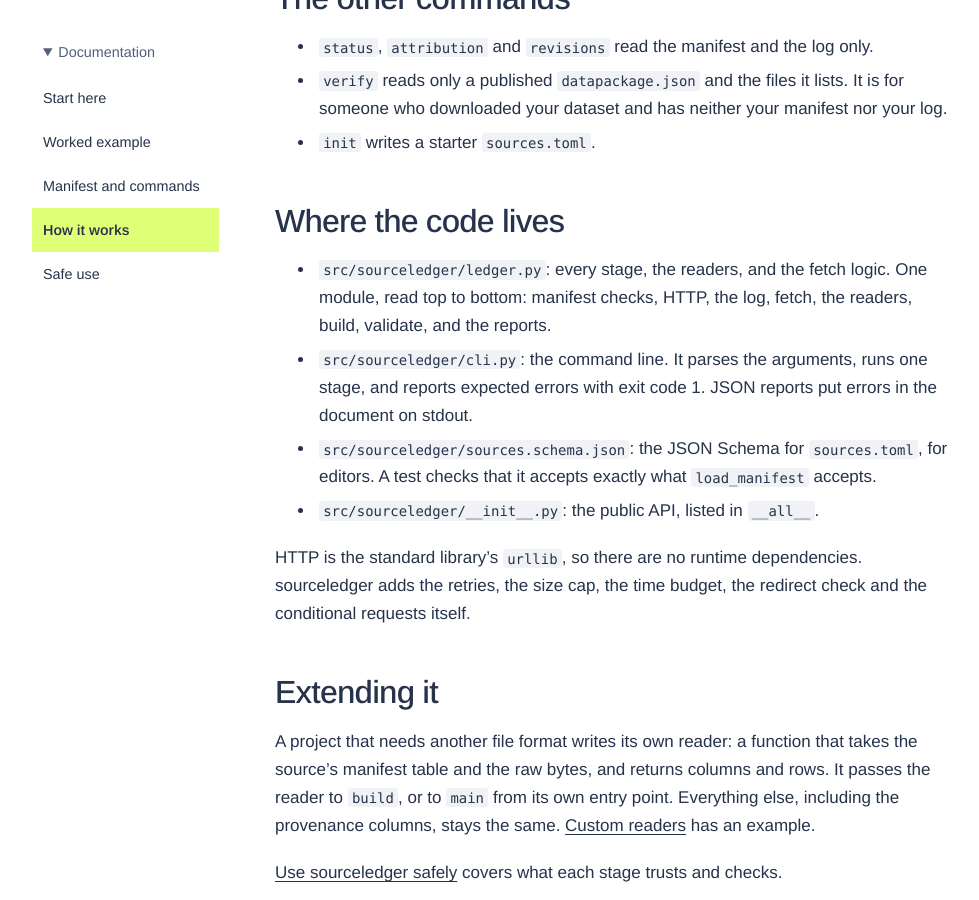
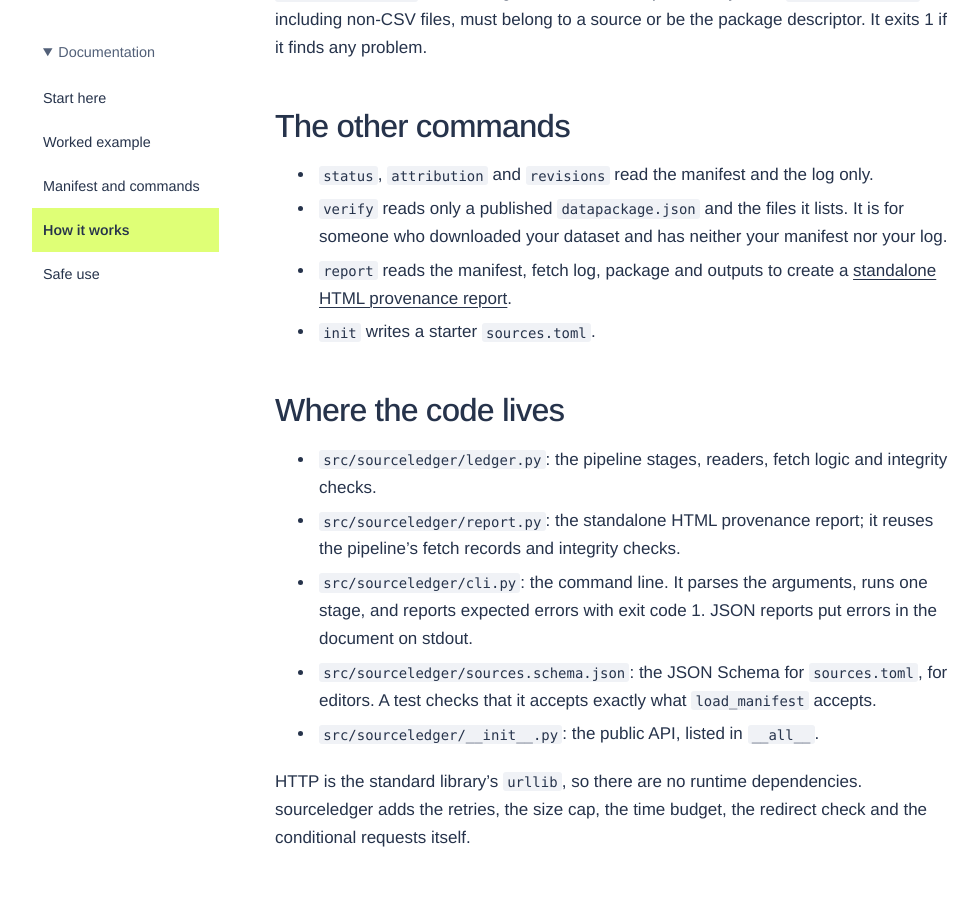
Before and after one commit to simonvanlierde/sourceledger, a Jekyll site: the page built from docs/architecture.md, in a window 1280 px wide and 900 px high, scrolled down 3227 px. Shown: the whole window, without its empty margins (5-984 px from the left). Built offline with Jekyll 4.4.1, drawn with Linux system fonts in a browser that asks for light colours; some of the changed text lies outside the part shown.

Commit message:
fix: close issues found in the 0.4 release review
Signed-off-by: Simon van Lierde <90462640+simonvanlierde@users.noreply.github.com>

```diff
--- a/docs/architecture.md
+++ b/docs/architecture.md
@@ -21,14 +21,14 @@
 
 | Path | Written by | Read by | In git |
 | --- | --- | --- | --- |
-| `sources.toml` | you (`init` writes a starter) | every stage | yes |
+| `sources.toml` | you (`init` writes a starter) | stages that use a manifest | yes |
 | `data/raw/<id>.<ext>` | `fetch` | `build`, `validate` | no |
 | `data/raw/<id>.<ext>.fetch.json` | `fetch` | `fetch`, `build`, `validate` | no |
 | `data/raw/.lock` | `fetch` | `fetch` | no |
-| `data/fetches.jsonl` | `fetch` | `fetch`, `status`, `revisions` | yes |
-| `data/processed/<id>.csv` | `build` (tables) | `validate` | no |
-| `data/processed/<id>.<ext>` | `build` (`format = "file"`) | `validate`, `verify` | no |
-| `data/processed/datapackage.json` | `build` | `build --only`, `validate`, `verify` | no |
+| `data/fetches.jsonl` | `fetch` | `fetch`, `status`, `revisions`, `report` | yes |
+| `data/processed/<id>.csv` | `build` (tables) | `validate`, `verify`, `report` | no |
+| `data/processed/<id>.<ext>` | `build` (`format = "file"`) | `validate`, `verify`, `report` | no |
+| `data/processed/datapackage.json` | `build` | `build --only`, `validate`, `verify`, `report` | no |
 
 `<ext>` is the extension of the source's URL. The README says
 [what to commit](https://github.com/simonvanlierde/sourceledger#what-to-commit).
@@ -99,13 +99,15 @@
 - `status`, `attribution` and `revisions` read the manifest and the log only.
 - `verify` reads only a published `datapackage.json` and the files it lists. It is for
   someone who downloaded your dataset and has neither your manifest nor your log.
+- `report` reads the manifest, fetch log, package and outputs to create a
+  [standalone HTML provenance report](provenance-report.md).
 - `init` writes a starter `sources.toml`.
 
 ## Where the code lives
 
-- `src/sourceledger/ledger.py`: every stage, the readers, and the fetch logic. One module,
-  read top to bottom: manifest checks, HTTP, the log, fetch, the readers, build, validate,
-  and the reports.
+- `src/sourceledger/ledger.py`: the pipeline stages, readers, fetch logic and integrity checks.
+- `src/sourceledger/report.py`: the standalone HTML provenance report; it reuses the
+  pipeline's fetch records and integrity checks.
 - `src/sourceledger/cli.py`: the command line. It parses the arguments, runs one stage,
   and reports expected errors with exit code 1. JSON reports put errors in the document on stdout.
 - `src/sourceledger/sources.schema.json`: the JSON Schema for `sources.toml`, for editors.
```
Also changed, not shown: docs/reports.md (+2 -1 lines), tests/test_ledger.py (+44 -0 lines), tests/test_properties.py (+11 -3 lines), CHANGELOG.md, 1 other file.
